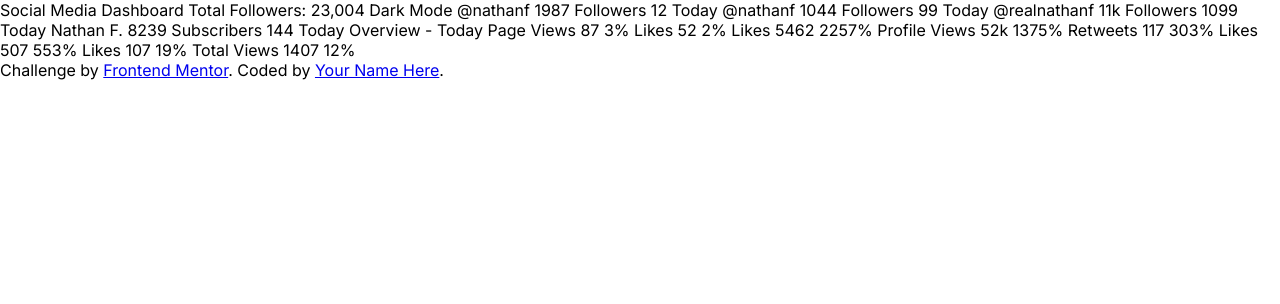
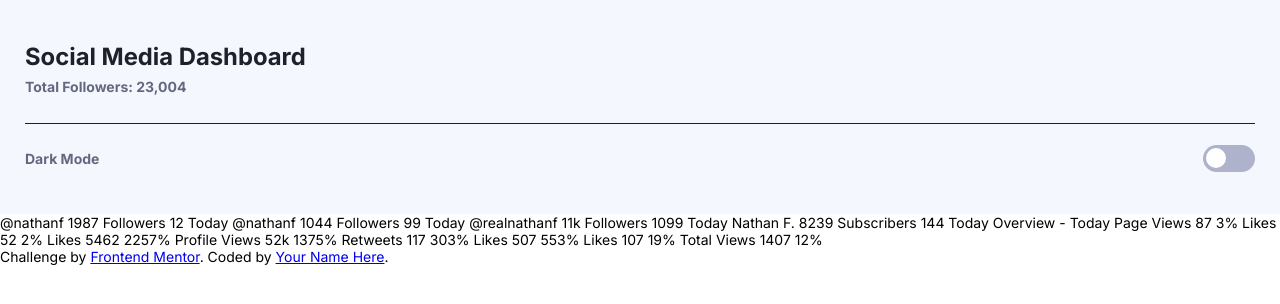
Before and after one commit to lukaszkus/social-media-dashboard, a website: page index.html in a window 1280 px wide. Drawn offline with Linux system fonts and the light colour scheme.

Commit message:
header added

```diff
--- a/index.html
+++ b/index.html
@@ -7,17 +7,26 @@
   <link rel="icon" type="image/png" sizes="32x32" href="./images/favicon-32x32.png">
   <link rel="stylesheet" href="css/main.css">
 
-  <title>Frontend Mentor | [Challenge Name Here]</title>
+  <title>Frontend Mentor | Social Media Dashboard</title>
 
 </head>
 <body>
+  <div class="container">
+    <header class="header">
+      <div class="heading">
+        <h1 class="heading__title">Social Media Dashboard</h1>
+        <h3 class="heading__subtitle">Total Followers: 23,004</h3>
+      </div>
+      <div class="theme">
+        <h3 class="theme__name">Dark Mode</h3>
+        <div class="theme__toggle">
+          <input type="checkbox" id="switch" name="theme" /><label for="switch">Toggle</label>
+        </div>
+      </div>
+    </header>
 
-  Social Media Dashboard
-  Total Followers: 23,004
-
-  Dark Mode
-
-
+    <main></main>
+  </div>
 
   @nathanf
   1987
--- /dev/null
+++ b/scss/elements/_header.scss
@@ -0,0 +1,73 @@
+//header
+
+.container {
+  .header {
+    .heading {
+      border-bottom: 1px solid var(--big-txt-color);
+      &__title {
+        font-size: 1.7rem;
+        font-weight: 700;
+        color: var(--big-txt-color);
+        padding: 3rem 0 0.5rem 0;
+      }
+      &__subtitle {
+        font-size: 1rem;
+        color: var(--small-txt-color);
+        padding-bottom: 2rem;
+      }
+    }
+    .theme {
+      display: flex;
+      justify-content: space-between;
+      align-items: center;
+      padding: 1.5rem 0 3rem 0;
+      &__name {
+        font-size: 1rem;
+        color: var(--small-txt-color);
+      }
+      &__toggle {
+        input[type="checkbox"] {
+          height: 0;
+          width: 0;
+          visibility: hidden;
+        }
+
+        label {
+          cursor: pointer;
+          text-indent: -9999px;
+          width: 52px;
+          height: 27px;
+          background: var(--toggle);
+          float: right;
+          border-radius: 100px;
+          position: relative;
+        }
+
+        label:after {
+          content: "";
+          position: absolute;
+          top: 3px;
+          left: 3px;
+          width: 20px;
+          height: 20px;
+          background: $color-light;
+          border-radius: 90px;
+          transition: 0.3s;
+        }
+
+        input:checked + label {
+          background: var(--toggle);
+        }
+
+        input:checked + label:after {
+          left: calc(100% - 5px);
+          transform: translateX(-100%);
+        }
+
+        label:active:after {
+          width: 45px;
+        }
+      }
+    }
+  }
+}
--- a/scss/main.scss
+++ b/scss/main.scss
@@ -1,6 +1,30 @@
-@import "./fonts";
-@import "./variables";
-@import "./mixins";
+@use "sass:map";
+
+//import settings
+@import "./settings/fonts";
+@import "./settings/variables";
+@import "./settings/mixins";
+
+//import elements
+@import "./elements/header";
+
+:root {
+  --top-bg-color: #{$color-very-pale};
+  --bg-color: #{$color-light};
+  --card-bg-color: #{$color-grayish-light};
+  --small-txt-color: #{$color-grayish-dark};
+  --big-txt-color: #{$color-very-dark};
+  --toggle: #{$color-toggle-light};
+}
+
+.dark {
+  --top-bg-color: #{$color-dark};
+  --bg-color: #{$color-very-dark};
+  --card-bg-color: #{$color-desaturated-dark};
+  --small-txt-color: #{$color-desaturated};
+  --big-txt-color: #{$color-light};
+  --toggle: #{$color-toggle-dark};
+}
 
 * {
   margin: 0;
@@ -10,20 +34,32 @@
 
 html {
   font-family: $font-main;
+  font-size: 14px;
 
-  $top-bg-color: $color-very-pale;
-  $bg-color: $color-light;
-  $card-bg-color: $color-grayish-light;
-  $small-txt-color: $color-grayish-dark;
-  $big-txt-color: $color-very-dark;
-  $toggle: $color-toggle-light;
+  // $top-bg-color: $color-very-pale;
+  // $bg-color: $color-light;
+  // $card-bg-color: $color-grayish-light;
+  // $small-txt-color: $color-grayish-dark;
+  // $big-txt-color: $color-very-dark;
+  // $toggle: $color-toggle-light;
 }
 
-html[data-theme="dark"] {
-  $top-bg-color: $color-dark;
-  $bg-color: $color-very-dark;
-  $card-bg-color: $color-desaturated-dark;
-  $small-txt-color: $color-desaturated;
-  $big-txt-color: $color-light;
-  $toggle: $color-toggle-dark;
+// html[data-theme="dark"] {
+//   $top-bg-color: $color-dark;
+//   $bg-color: $color-very-dark;
+//   $card-bg-color: $color-desaturated-dark;
+//   $small-txt-color: $color-desaturated;
+//   $big-txt-color: $color-light;
+//   $toggle: $color-toggle-dark;
+// }
+
+body {
+  background-color: var(--bg-color);
 }
+
+.container {
+  width: 100%;
+  margin: 0 auto;
+  padding: 0 25px;
+  background-color: var(--top-bg-color);
+}
```
Also changed, not shown: css/main.css, scss/settings/_fonts.scss (renamed from scss/_fonts.scss), scss/settings/_mixins.scss (renamed from scss/_mixins.scss), scss/settings/_variables.scss (renamed from scss/_variables.scss), 1 other file.
